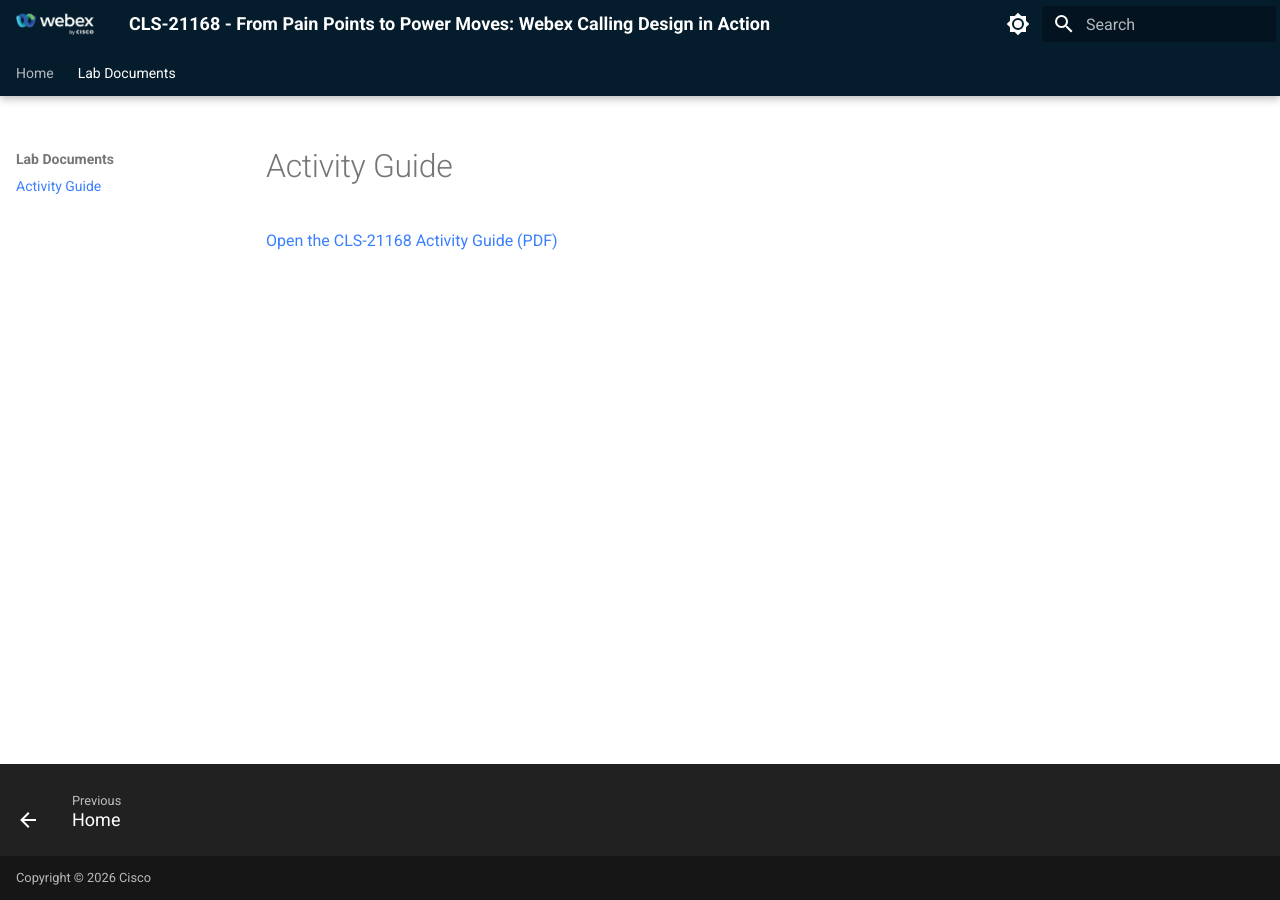
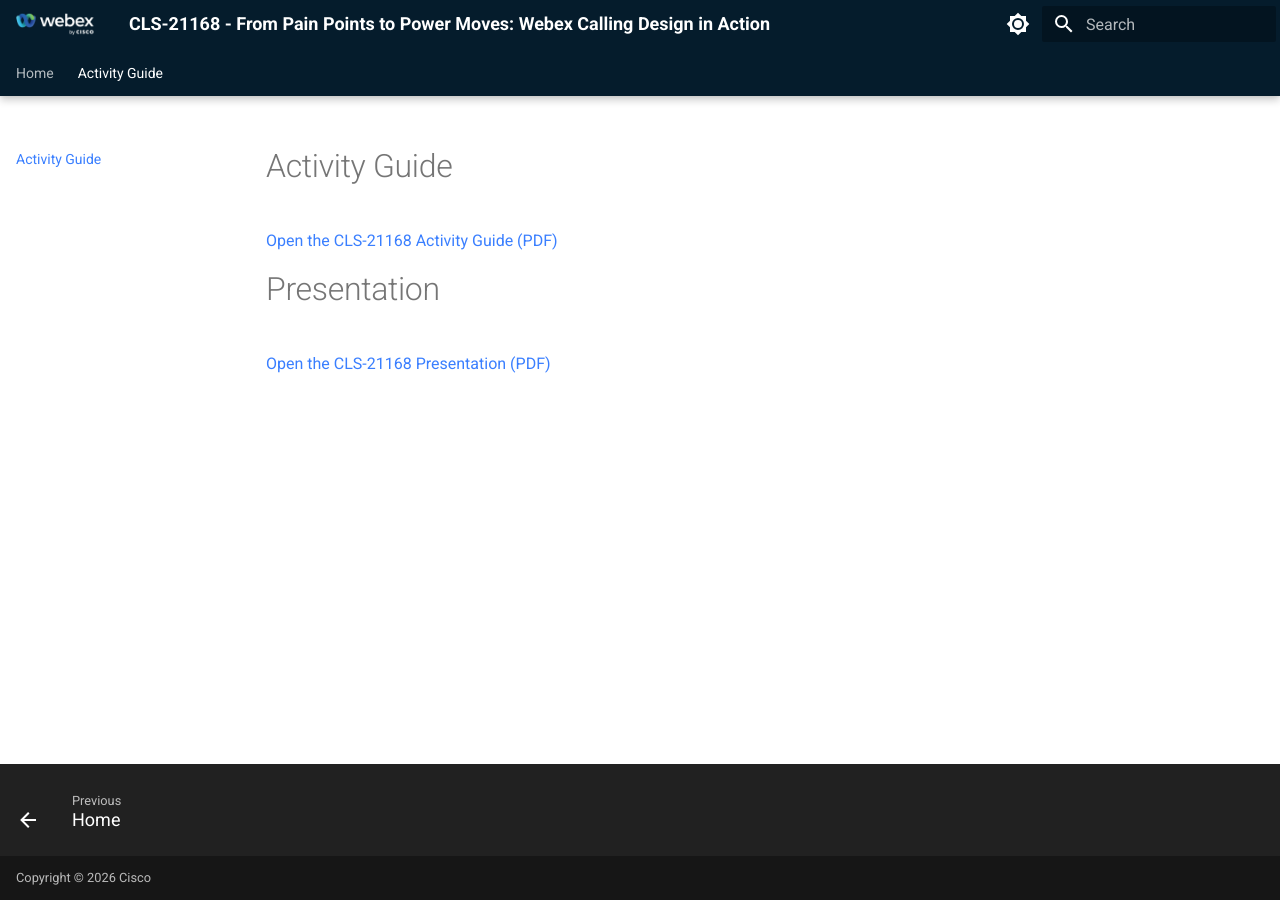
Before and after one commit to WebexCC-SA/CLS-21168, an MkDocs documentation site: the page built from docs/Webex Calling Design in Action Activity Guide.md, in a window 1280 px wide. Built offline with MkDocs 1.6.1 and Material for MkDocs 9.7.7, drawn with Linux system fonts in a browser that asks for light colours.

Commit message:
add presentation

```diff
--- a/docs/Webex Calling Design in Action Activity Guide.md
+++ b/docs/Webex Calling Design in Action Activity Guide.md
@@ -2,3 +2,6 @@
 
 # Activity Guide
 [Open the CLS-21168 Activity Guide (PDF)](assets/CLS-21168_Activity%20Guide_08242026.pdf){target="_blank" rel="noopener"}
+
+# Presentation
+[Open the CLS-21168 Presentation (PDF)](assets/CLS-21168 - From Pain Points to Power Moves - WebexOne 2026.pdf){target="_blank" rel="noopener"}
--- a/mkdocs.yml
+++ b/mkdocs.yml
@@ -87,9 +87,8 @@
 nav:
   - Home: index.md
   # - Welcome: welcome.md
-  - Lab Documents:
    #   - Overview: overview.md
-    - Activity Guide: Webex Calling Design in Action Activity Guide.md
+  - Activity Guide: Webex Calling Design in Action Activity Guide.md
    # - Topologies: ab-group-activity-designing-for-your-customer.md
   # - Conclusion: conclusion.md
   # - How to use this guide:
```
Also changed, not shown: 1 other file.
